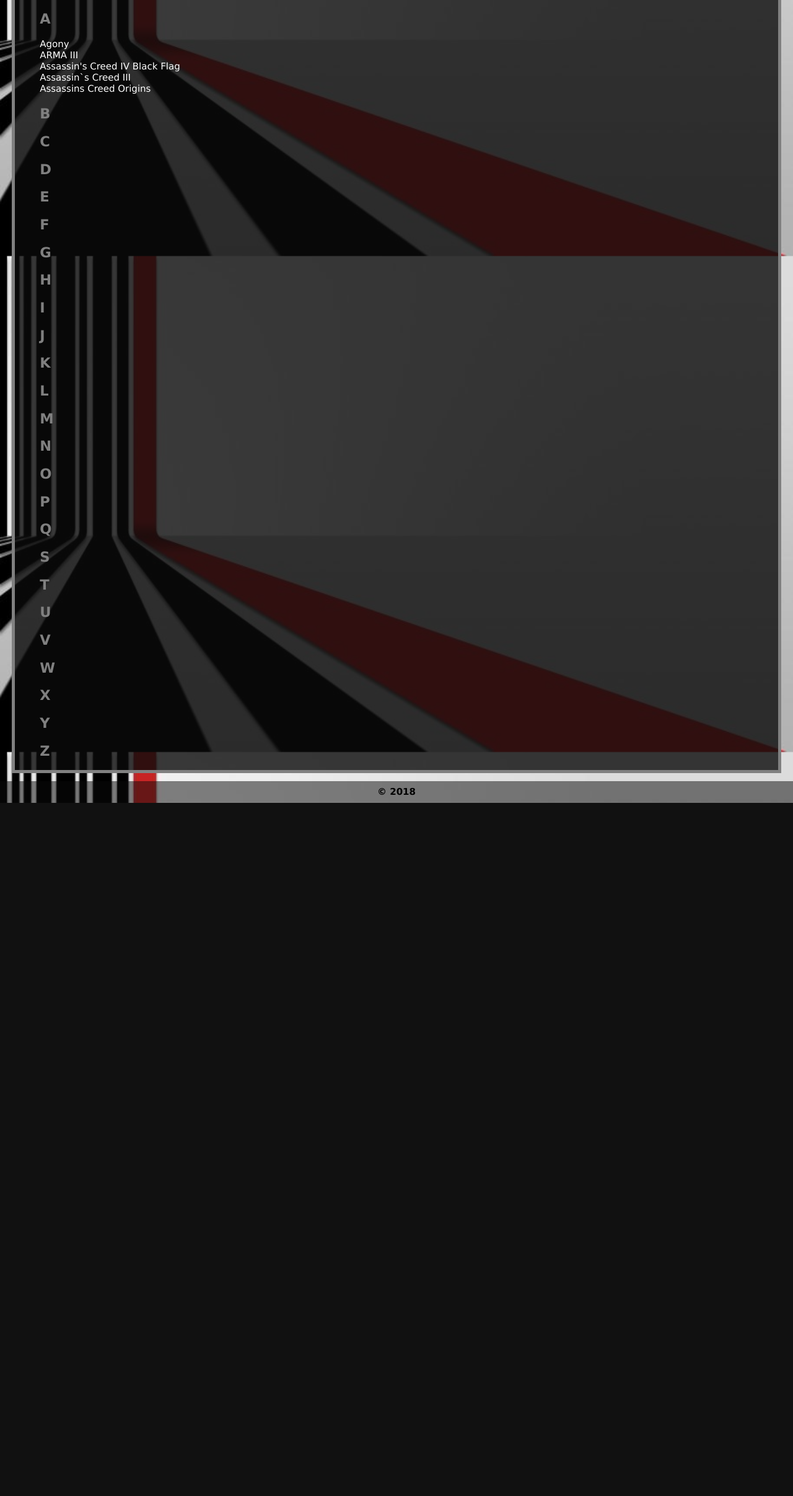
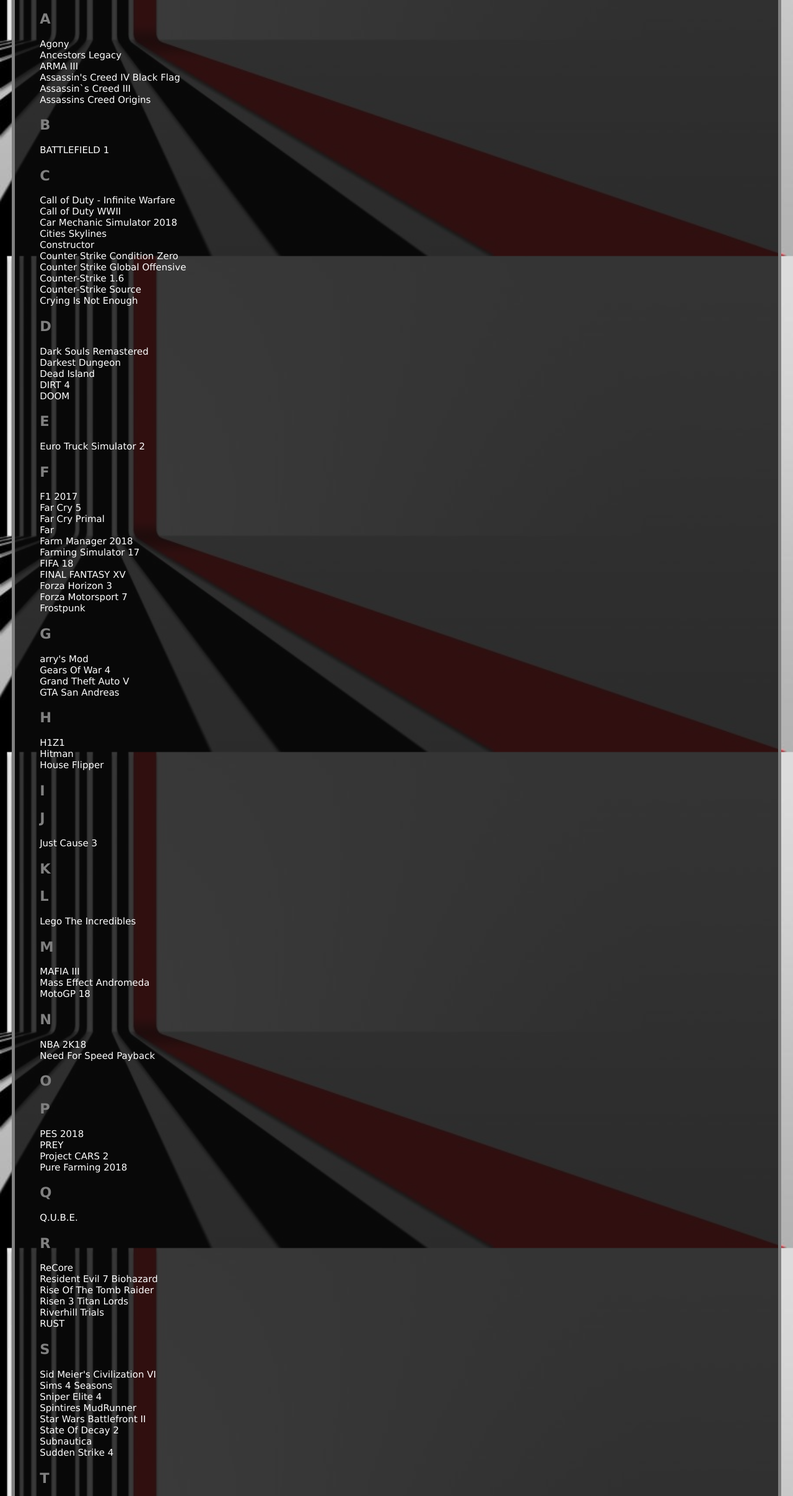
Before and after one commit to instacrackedbulgaria10/instacracked.github.io, a plain HTML site: page game list.html in a window 1280 px wide. Shown: the part 387-2800 px from the top of the page at 62% size. Before the commit the page ends 1682 px from the top, so only its background shows below. Drawn offline with Linux system fonts and the light colour scheme.

Commit message:
New Site

```diff
--- a/game list.html
+++ b/game list.html
@@ -53,6 +53,7 @@
 
     <div class ="lista">
         <a href="GAMES/Agony.html">Agony</a> <br>
+        <a href="GAMES/Agony.html"> Ancestors Legacy</a> <br>
         <a href="GAMES/Agony.html">ARMA III</a> <br>
         <a href="GAMES/Agony.html">Assassin's Creed IV Black Flag</a> <br>
         <a href="GAMES/Agony.html">Assassin`s Creed III</a> <br>
@@ -60,27 +61,141 @@
     </div>
 
         <h2>B</h2>
+    <div class ="lista">
+        <a href="GAMES/Agony.html">BATTLEFIELD 1</a> <br>
+    </div>
         <h2>C</h2>
+    <div class ="lista">
+        <a href="GAMES/Agony.html"> Call of Duty - Infinite Warfare</a> <br>
+        <a href="GAMES/Agony.html"> Call of Duty WWII</a> <br>
+        <a href="GAMES/Agony.html"> Car Mechanic Simulator 2018</a> <br>
+        <a href="GAMES/Agony.html"> Cities Skylines</a> <br>
+        <a href="GAMES/Agony.html"> Constructor</a> <br>
+        <a href="GAMES/Agony.html"> Counter Strike Condition Zero</a> <br>
+        <a href="GAMES/Agony.html"> Counter Strike Global Offensive</a> <br>
+        <a href="GAMES/Agony.html"> Counter-Strike 1.6</a> <br>
+        <a href="GAMES/Agony.html"> Counter-Strike Source</a> <br>
+        <a href="GAMES/Agony.html"> Crying Is Not Enough</a> <br>
+    </div>
         <h2>D</h2>
+    <div class ="lista">
+        <a href="GAMES/Agony.html">Dark Souls Remastered</a> <br>
+        <a href="GAMES/Agony.html">Darkest Dungeon</a> <br>
+        <a href="GAMES/Agony.html">Dead Island</a> <br>
+        <a href="GAMES/Agony.html">DIRT 4</a> <br>
+        <a href="GAMES/Agony.html">DOOM</a> <br>
+    </div>
         <h2>E</h2>
+    <div class ="lista">
+        <a href="GAMES/Agony.html">Euro Truck Simulator 2</a> <br>
+    </div>
         <h2>F</h2>
+    <div class ="lista">
+        <a href="GAMES/Agony.html">F1 2017</a> <br>
+        <a href="GAMES/Agony.html">Far Cry 5</a> <br>
+        <a href="GAMES/Agony.html">Far Cry Primal</a> <br>
+        <a href="GAMES/Agony.html">Far</a> <br>
+        <a href="GAMES/Agony.html">Farm Manager 2018</a> <br>
+        <a href="GAMES/Agony.html">Farming Simulator 17</a> <br>
+        <a href="GAMES/Agony.html">FIFA 18</a> <br>
+        <a href="GAMES/Agony.html">FINAL FANTASY XV</a> <br>
+        <a href="GAMES/Agony.html">Forza Horizon 3</a> <br>
+        <a href="GAMES/Agony.html">Forza Motorsport 7</a> <br>
+        <a href="GAMES/Agony.html">Frostpunk</a> <br>
+    </div>
         <h2>G</h2>
+    <div class ="lista">
+        <a href="GAMES/Agony.html"> arry's Mod</a> <br>
+        <a href="GAMES/Agony.html">Gears Of War 4</a> <br>
+        <a href="GAMES/Agony.html">Grand Theft Auto V</a> <br>
+        <a href="GAMES/Agony.html">GTA San Andreas</a> <br>
+    </div>
         <h2>H</h2>
+    <div class ="lista">
+        <a href="GAMES/Agony.html">H1Z1</a> <br>
+        <a href="GAMES/Agony.html">Hitman</a> <br>
+        <a href="GAMES/Agony.html">House Flipper</a> <br>
+    </div>
         <h2>I</h2>
         <h2>J</h2>
+    <div class ="lista">
+        <a href="GAMES/Agony.html">Just Cause 3</a> <br>
+    </div>
         <h2>K</h2>
         <h2>L</h2>
+    <div class ="lista">
+        <a href="GAMES/Agony.html">Lego The Incredibles</a> <br>
+    </div>
         <h2>M</h2>
+    <div class ="lista">
+        <a href="GAMES/Agony.html">MAFIA III</a> <br>
+        <a href="GAMES/Agony.html">Mass Effect Andromeda</a> <br>
+        <a href="GAMES/Agony.html">MotoGP 18</a> <br>
+    </div>
         <h2>N</h2>
+    <div class ="lista">
+        <a href="GAMES/Agony.html">NBA 2K18</a> <br>
+        <a href="GAMES/Agony.html">Need For Speed Payback</a> <br>
+    </div>
         <h2>O</h2>
         <h2>P</h2>
+    <div class ="lista">
+        <a href="GAMES/Agony.html">PES 2018</a> <br>
+        <a href="GAMES/Agony.html">PREY</a> <br>
+        <a href="GAMES/Agony.html">Project CARS 2</a> <br>
+        <a href="GAMES/Agony.html">Pure Farming 2018</a> <br>
+    </div>
         <h2>Q</h2>
+    <div class ="lista">
+        <a href="GAMES/Agony.html">Q.U.B.E.</a> <br>
+    </div>
+        <h2>R</h2>
+    <div class ="lista">
+        <a href="GAMES/Agony.html">ReCore</a> <br>
+        <a href="GAMES/Agony.html">Resident Evil 7 Biohazard</a> <br>
+        <a href="GAMES/Agony.html">Rise Of The Tomb Raider</a> <br>
+        <a href="GAMES/Agony.html">Risen 3 Titan Lords</a> <br>
+        <a href="GAMES/Agony.html">Riverhill Trials</a> <br>
+        <a href="GAMES/Agony.html">RUST</a> <br>
+    </div>
         <h2>S</h2>
+    <div class ="lista">
+        <a href="GAMES/Agony.html">Sid Meier's Civilization VI</a> <br>
+        <a href="GAMES/Agony.html">Sims 4 Seasons</a> <br>
+        <a href="GAMES/Agony.html">Sniper Elite 4</a> <br>
+        <a href="GAMES/Agony.html">Spintires MudRunner</a> <br>
+        <a href="GAMES/Agony.html">Star Wars Battlefront II</a> <br>
+        <a href="GAMES/Agony.html">State Of Decay 2</a> <br>
+        <a href="GAMES/Agony.html">Subnautica</a> <br>
+        <a href="GAMES/Agony.html">Sudden Strike 4</a> <br>
+    </div>
         <h2>T</h2>
+    <div class ="lista">
+        <a href="GAMES/Agony.html">Tennis World Tour</a> <br>
+        <a href="GAMES/Agony.html">The Forest</a> <br>
+        <a href="GAMES/Agony.html">The Karters</a> <br>
+        <a href="GAMES/Agony.html">Tom Clancys Ghost Recon Wildlands</a> <br>
+    </div>
         <h2>U</h2>
         <h2>V</h2>
+            <div class ="lista">
+        <a href="GAMES/Agony.html">Vampyr</a> <br>
+    </div>
         <h2>W</h2>
+            <div class ="lista">
+        <a href="GAMES/Agony.html">Watch Dogs 2</a> <br>
+        <a href="GAMES/Agony.html">Watch Dogs</a> <br>
+        <a href="GAMES/Agony.html"> Wheelchair Simulator</a> <br>
+        <a href="GAMES/Agony.html"> Wolfstein II</a> <br>
+        <a href="GAMES/Agony.html"> WRC 7 FIA World Rally Championship</a> <br>
+        <a href="GAMES/Agony.html">Wreckfest</a> <br>
+        <a href="GAMES/Agony.html">WWE 2K18</a> <br>
+    </div>
         <h2>X</h2>
+    <div class ="lista">
+        <a href="GAMES/Agony.html">XCOM2 War Of The Chosen</a> <br>
+    </div>
+
         <h2>Y</h2>
         <h2>Z</h2>
 
```
Also changed, not shown: GAMES/Agony.html (+1 -1 lines). Lines whose indentation alone changed are shown as unchanged.
